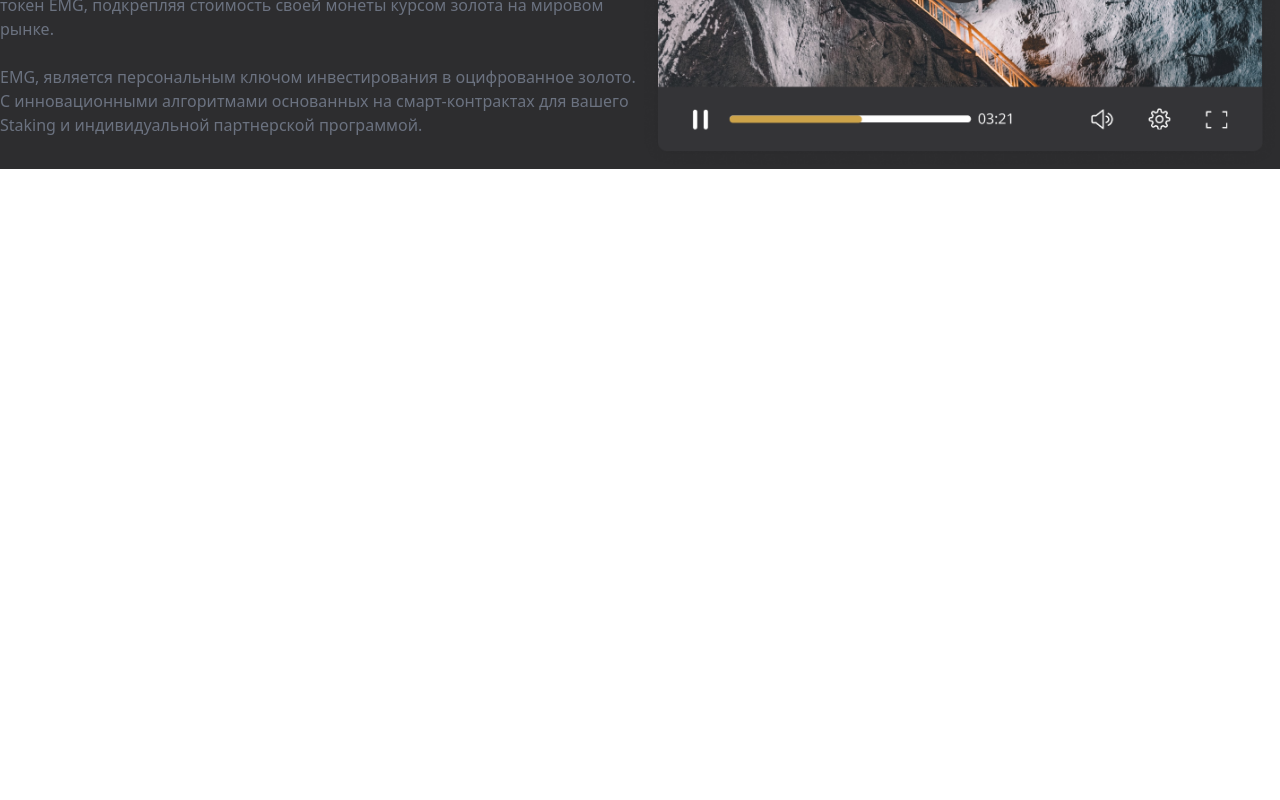
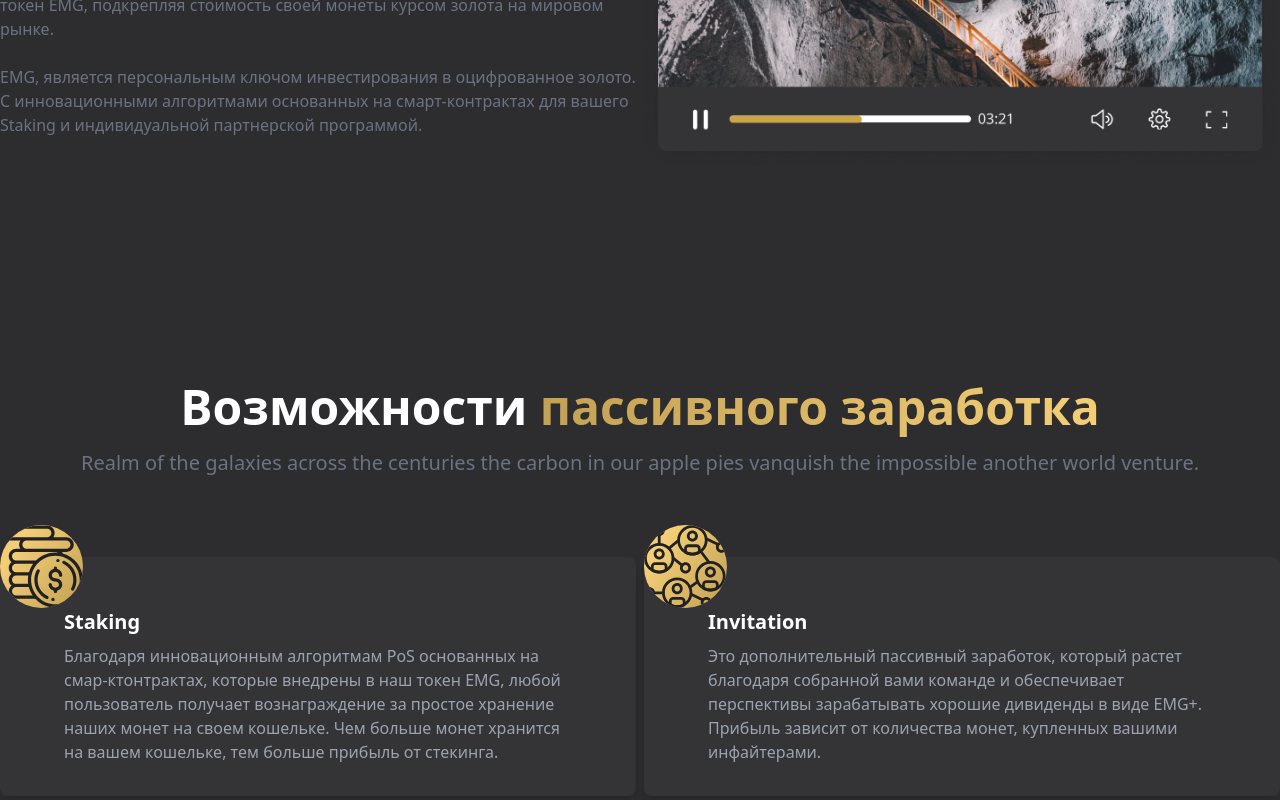
Before and after one commit to lubov-belezyak/Nuxt, a Nuxt app: page / in a window 1280 px wide. Shown: the part 1135-1935 px from the top of the page. Before the commit the page ends 1304 px from the top, so only its background shows below. Built offline with nearby package versions, Linux system fonts and the light colour scheme.

Commit message:
add(): block3

```diff
--- a/components/main/Block1.vue
+++ b/components/main/Block1.vue
@@ -40,17 +40,17 @@
 
     <div class="container flex flex-wrap -mt-28">
       <div class="grid grid-cols-3 gap-2 justify-content-center">
-        <Cart
+        <Card
             src="/ico/gold.svg"
             title="Объединение золота и криптовалюты"
             text="Приемущество надежности драгоценного металла и актуальность цифровой валюты"
         />
-        <Cart
+        <Card
             src="/ico/planet.svg"
             title="Децентрализованная система"
             text="Отсутствие точки управления,  контроля и отслеживания передвижения средств"
         />
-        <Cart
+        <Card
             src="/ico/graphics.svg"
             title="Минимальные риски на падение курса"
             text="Увеличение притока инвестиций и подкрепленность курсом золота"
@@ -66,8 +66,11 @@
             <h1 class="leading-tight text-5xl text-white font-bold">О программе <br><span
                 class="text-5xl font-bold bg-clip-text text-transparent bg-gradient-to-l from-gold-1 to-gold-2 font-bold">Energy Mining Gold</span>
             </h1>
-        <p class="text-gray-500">EMG — это новый токен вобравший в себя все приемущества золота и блокчейн технологий. Наша Компания предлагает выгодный процент под вклады в свой токен EMG, подкрепляя стоимость своей монеты курсом золота на мировом рынке.
-          <br><br>EMG, является персональным ключом инвестирования в оцифрованное золото. С инновационными алгоритмами основанных на смарт-контрактах для вашего Staking и индивидуальной партнерской программой.</p>
+            <p class="text-gray-500">EMG — это новый токен вобравший в себя все приемущества золота и блокчейн
+              технологий. Наша Компания предлагает выгодный процент под вклады в свой токен EMG, подкрепляя стоимость
+              своей монеты курсом золота на мировом рынке.
+              <br><br>EMG, является персональным ключом инвестирования в оцифрованное золото. С инновационными
+              алгоритмами основанных на смарт-контрактах для вашего Staking и индивидуальной партнерской программой.</p>
           </div>
         </div>
         <div class="flex justify-end">
@@ -76,19 +79,42 @@
       </div>
     </div>
 
+    <div class="container">
+      <div class="text-center">
+        <h1 class="leading-tight text-5xl text-white font-bold mt-52">Возможности <span
+            class="text-5xl font-bold bg-clip-text text-transparent bg-gradient-to-l from-gold-1 to-gold-2 font-bold">пассивного заработка</span>
+        </h1>
+        <p class="text-white mt-3 text-xl font-light text-gray-500">Realm of the galaxies across the centuries the
+          carbon in
+          our apple pies vanquish the impossible another world venture.</p>
+      </div>
 
-
-
+      <div class="grid grid-cols-2 gap-2">
+        <div class="flex justify-content-center">
+          <Card2
+              src="/ico/money.svg"
+              title="Staking"
+              text="Благодаря инновационным алгоритмам PoS основанных на смар-ктонтрактах, которые внедрены в наш токен EMG, любой пользователь получает вознаграждение за простое хранение наших монет на своем кошельке. Чем больше монет хранится на вашем кошельке, тем больше прибыль от стекинга."/>
+        </div>
+        <div class="flex justify-content-center">
+          <Card2
+              src="/ico/network.svg"
+              title="Invitation"
+              text="Это дополнительный пассивный заработок, который растет благодаря собранной вами команде и обеспечивает перспективы зарабатывать хорошие дивиденды в виде EMG+. Прибыль зависит от количества монет, купленных вашими инфайтерами."/>
+        </div>
+      </div>
+    </div>
   </div>
 </template>
 
 <script>
 import Navbar from "../Navbar";
-import Cart from "./Cart";
+import Card from "./Card";
+import Card2 from "./Card2";
 
 export default {
   name: "Block1",
-  components: {Navbar, Cart},
+  components: {Navbar, Card, Card2},
   dirs: [
     '~/components',
     '~/components/main'
--- a/components/main/Cart.vue
+++ b/components/main/Card.vue
@@ -14,7 +14,7 @@
 
 <script>
 export default {
-  name: "Cart.vue",
+  name: "Card.vue",
   props: {
     src: {
       type: String
--- /dev/null
+++ b/components/main/Card2.vue
@@ -0,0 +1,28 @@
+<template>
+  <div class="py-8  bg-white shadow-lg rounded-lg my-20 bg-back-card">
+    <div class="flex object-contain justify-start -mt-16">
+      <img class="rounded-full bg-gradient-gold object-scale-down ring-offset-4" :src="src">
+    </div>
+    <div class="px-16">
+      <h2 class="text-white text-xl font-semibold">{{ title }}</h2>
+      <p class="mt-2 text-gray-400">{{ text }}</p>
+    </div>
+  </div>
+</template>
+
+<script>
+export default {
+  name: "Card2.vue",
+  props: {
+    src: {
+      type: String
+    },
+    title: {
+      type: String
+    },
+    text: {
+      type: String
+    }
+  }
+}
+</script>
```
Lines whose indentation alone changed are shown as unchanged.
